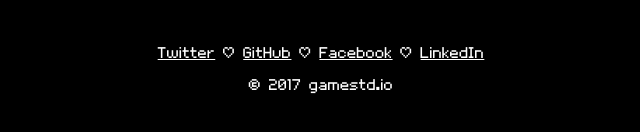
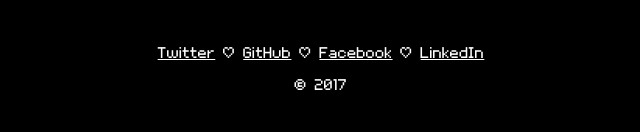
Before and after one commit to gamestdio/gamestd.io, a plain HTML site: page index.html in a window 1280 px wide. Shown: the part 632-764 px from the top of the page, without its empty margins (319-959 px from the left). Drawn offline with Linux system fonts and the light colour scheme.

Commit message:
update footer

```diff
--- a/index.html
+++ b/index.html
@@ -38,7 +38,7 @@
       </p>
 
       <p>
-      © 2017 gamestd.io
+      © 2017
       </p>
     </footer>
 
```
